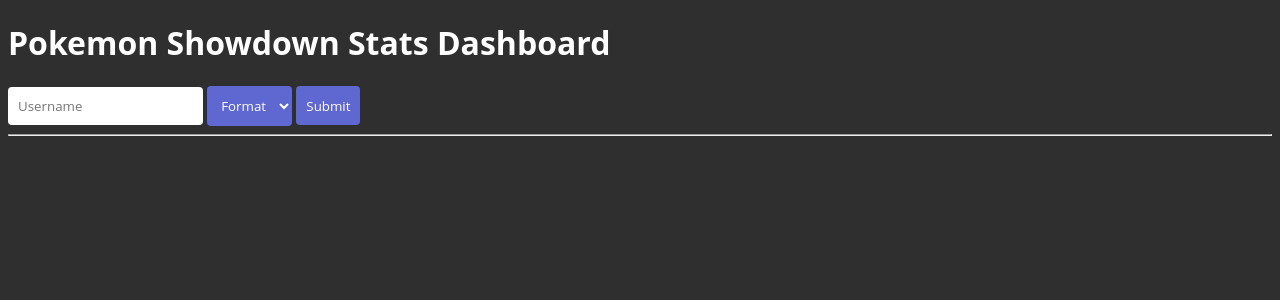
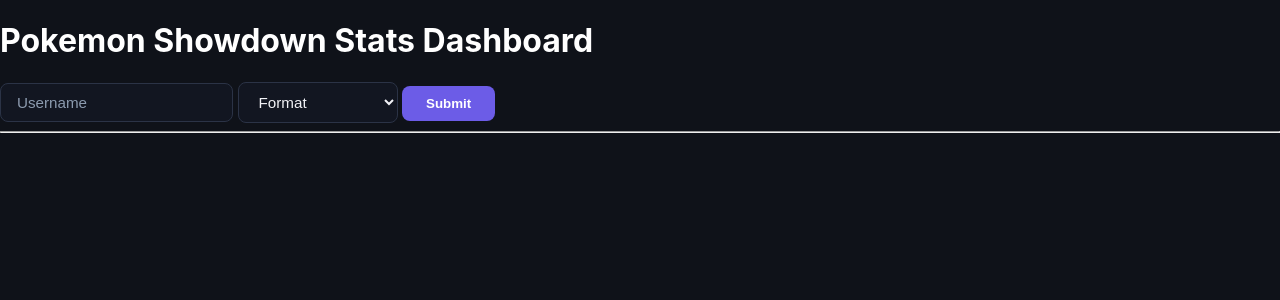
Before and after one commit to addumm/Pok-mon-Showdown-Elo-Data-Visualizer, a Flask app: template templates/index.html in a window 1280 px wide. Shown: the top 300 px of the page. Run offline with Flask 3, Linux system fonts and the light colour scheme; the template is opened without the code that fills it, so the values that code supplies are empty; style sheets or scripts are compiled from the project's sources.

Commit message:
UI changes, NULL format handling, bug fixes

```diff
--- a/app.py
+++ b/app.py
@@ -52,6 +52,7 @@ def set_dash_layout(current_username, selected_format):
     #query into df for plotly
     plots_df = pd.read_sql(stmt, db.engine)
 
+
     #### HANDLE BRAND NEW ACCOUNTS/'NONE' FORMAT ####
     if plots_df.empty or plots_df["format"].empty:
         fig = px.line(title="No data for this user/format",
@@ -70,8 +71,9 @@ def set_dash_layout(current_username, selected_format):
         peak_gxe = 0
         current_elo = 1000
         current_gxe = 0
-        recent = "Record: 0W 0L"
-        total_games = f"Total Games: 0"
+        total_games = 0
+        wins = 0
+        losses = 0
 
     elif len(plots_df) == 1:
         plots_df["elo"] = round(plots_df["elo"])
@@ -82,11 +84,27 @@ def set_dash_layout(current_username, selected_format):
             plots_df,
             x="timestamp",
             y="elo",
-            title=f"Elo Over Time for {selected_format}",
+            title=f"Elo Progression for {selected_format}",
             template = "plotly_dark"
-            )
-        fig.update_xaxes(showticklabels = False)
+        )
+        fig.update_layout(
+            title={
+                'text': f"Elo Progression for {selected_format}",
+                'y': 0.95,
+                'x': 0.5,
+                'xanchor': 'center',
+                'yanchor': 'top'
+            },
+            paper_bgcolor="rgba(0,0,0,0)",
+            plot_bgcolor="rgba(0,0,0,0)",
+            font=dict(color="#8c9baf", family="Inter, sans-serif"),
+            xaxis=dict(showticklabels = False, showgrid=False, zeroline=False),
+            yaxis=dict(gridcolor="#2b3346", zeroline=False, dtick=50, tick0=50),
+            margin=dict(l=50, r=30, t=60, b=40),
+            autosize=True
+        )
 
+        fig.update_traces(line_color="#6c5ce7", line_width=3)
         ######## WL pie chart ########
         latest = plots_df.tail(1)
         wins = int(latest["wins"])
@@ -126,8 +144,9 @@ def set_dash_layout(current_username, selected_format):
         peak_gxe = plots_df["gxe"].max()
         current_elo = int(latest["elo"])
         current_gxe = float(latest["gxe"])
-        recent = f"Current Record: {wins} - {losses}"
-        total_games = f"Total Games: {int(latest['wins'] + latest['losses'])}"
+        total_games = int(latest['wins'] + latest['losses'])
+
+
 
     else:
         plots_df["elo"] = round(plots_df["elo"])
@@ -138,17 +157,28 @@ def set_dash_layout(current_username, selected_format):
             plots_df,
             x="timestamp",
             y="elo",
-            title=f"Elo Over Time for {selected_format}",
+            title=f"Elo Progression for {selected_format}",
             template = "plotly_dark"
         )
+
         fig.update_layout(
-            yaxis=dict(
-            dtick=100,
-            tick0= 1000),
-            xaxis_title="Timestamp",
-            yaxis_title = "Elo"
+            title={
+                'text': f"Elo Progression for {selected_format}",
+                'y': 0.95,
+                'x': 0.5,
+                'xanchor': 'center',
+                'yanchor': 'top'
+            },
+            paper_bgcolor="rgba(0,0,0,0)",
+            plot_bgcolor="rgba(0,0,0,0)",
+            font=dict(color="#8c9baf", family="Inter, sans-serif"),
+            xaxis=dict(showticklabels = False, showgrid=False, zeroline=False),
+            yaxis=dict(gridcolor="#2b3346", zeroline=False, dtick=50, tick0=50),
+            margin=dict(l=50, r=30, t=60, b=40),
+            autosize=True
         )
-        fig.update_xaxes(showticklabels = False)
+
+        fig.update_traces(line_color="#6c5ce7", line_width=3)
 
         ############ W/L PIE CHART #############
         latest = plots_df.tail(1)
@@ -169,19 +199,22 @@ def set_dash_layout(current_username, selected_format):
         template = "plotly_dark",
         height=200
         )
+
         pie_fig.update_traces(
         textposition="inside",
-        textinfo="label+percent",
-        marker=dict(line=dict(color="#111111", width=1)),
+        textinfo="percent",
+        marker=dict(line=dict(color="#1c212e", width=2)),
         pull=[0, 0],
         hoverinfo="label+value",
-        textfont = {"color": "white"}
+        textfont={"color": "white", "size": 13}
         )
         pie_fig.update_layout(
-        margin=dict(l=0, r=0, t=0, b=0),
-        paper_bgcolor="rgba(0,0,0,0)",
-        plot_bgcolor="rgba(0,0,0,0)",
-        hoverlabel = dict(font_color = "white")
+            margin=dict(l=20, r=20, t=20, b=20),
+            paper_bgcolor="rgba(0,0,0,0)",
+            plot_bgcolor="rgba(0,0,0,0)",
+            hoverlabel=dict(font_color="white"),
+            showlegend=True,
+            autosize=True
         )
 
         #### misc stats ####
@@ -189,7 +222,7 @@ def set_dash_layout(current_username, selected_format):
         peak_gxe = plots_df["gxe"].max()
         current_elo = int(latest["elo"])
         current_gxe = float(latest["gxe"])
-        total_games = f"Total Games: {int(latest['wins'] + latest['losses'])}"
+        total_games = int(latest['wins'] + latest['losses'])
 
         ### calculate last 10 games record ###
         recent_matches = (db.session.query(MatchHistory.indicator).filter_by(
@@ -198,15 +231,72 @@ def set_dash_layout(current_username, selected_format):
         wins = sum(1 for i in recent_matches if i.indicator == "W")
         losses = sum(1 for i in recent_matches if i.indicator == "L")
 
-        recent = f"Recent Games: {wins}W {losses}L"
+    card_stats = dbc.Card(
+        [
+            dbc.CardHeader("Player Statistics"),
+            dbc.CardBody(
+                [
 
-    #### Cards for layout ####
+                    dbc.Row(
+                        [
+                            dbc.Col([
+                                html.Div("Current Elo ", className="stat-label"),
+                                html.Div(f"{current_elo}", className="stat-value primary-stat")
+                            ], width=6),
+                            dbc.Col([
+                                html.Div("Peak Elo ", className="stat-label"),
+                                html.Div(f"{peak_elo}", className="stat-value")
+                            ], width=6),
+                        ],
+                        className="mb-3"
+                    ),
+
+                    dbc.Row(
+                        [
+                            dbc.Col([
+                                html.Div("Current GXE ", className="stat-label"),
+                                html.Div(f"{current_gxe}%", className="stat-value primary-stat")
+                            ], width=6),
+                            dbc.Col([
+                                html.Div("Peak GXE ", className="stat-label"),
+                                html.Div(f"{peak_gxe}%", className="stat-value")
+                            ], width=6),
+                        ],
+                        className="mb-3"
+                    ),
+                    html.Hr(className="stat-divider"),
+
+                    dbc.Row(
+                        [
+                            dbc.Col([
+                                html.Div("Recent Games ", className="stat-label"),
+                                html.Div([
+                                    html.Span(f"{wins}W ", className="badge-win"),
+                                    html.Span(f"{losses}L", className="badge-loss"),
+                                ])
+                            ], width=6),
+                            dbc.Col([
+                                html.Div("Total Games ", className="stat-label"),
+                                html.Div(f"{total_games}", className="stat-value")
+                            ], width=6),
+                        ]
+                    )
+                ]
+            )
+        ],
+        className="h-100"
+    )
+
     card_elo = dbc.Card(
         [
-            dbc.CardHeader(f"{current_username} {selected_format} Profile"),
+            dbc.CardHeader(f"{current_username} — {selected_format} Performance"),
             dbc.CardBody(
                 [
-                    dcc.Graph(id = "elo-graph", figure = fig)
+                    dcc.Graph(
+                        id="elo-graph",
+                        figure=fig,
+                        config={'displayModeBar': False}
+                    )
                 ]
             )
         ]
@@ -214,26 +304,14 @@ def set_dash_layout(current_username, selected_format):
 
     card_wl = dbc.Card(
         [
-            dbc.CardHeader("Win-Loss", style={'textAlign': 'center'}),
+            dbc.CardHeader("Win / Loss Ratio"),
             dbc.CardBody(
                 [
-                    dcc.Graph(id = "wl-graph", figure = pie_fig)
-                ]
-
-            )
-        ]
-    )
-
-    card_stats = dbc.Card(
-        [
-            dbc.ListGroup(
-                [
-                    dbc.ListGroupItem(f"{recent}", style={'textAlign': 'center'}),
-                    dbc.ListGroupItem(total_games, style={'textAlign': 'center'}),
-                    dbc.ListGroupItem(f"Highest ELO: {peak_elo}", style={'textAlign': 'center'}),
-                    dbc.ListGroupItem(f"Highest GXE: {peak_gxe}", style={'textAlign': 'center'}),
-                    dbc.ListGroupItem(f"Current ELO: {current_elo}", style={'textAlign': 'center'}),
-                    dbc.ListGroupItem(f"Current GXE: {current_gxe}", style = {'textAlign': 'center'})
+                    dcc.Graph(
+                        id="wl-graph",
+                        figure=pie_fig,
+                        config={'displayModeBar': False}
+                    )
                 ]
             )
         ]
@@ -241,10 +319,13 @@ def set_dash_layout(current_username, selected_format):
 
     teams_stats = dbc.Card(
         [
-            dbc.CardHeader("Recent Teams", style={'textAlign': 'center'}),
+            dbc.CardHeader("Match History & Teams"),
             dbc.CardBody(
                 [
-                    html.P("Coming soon!")
+                    html.Div(
+                        "Match history details coming soon...",
+                        style={"color": "#8c9baf", "textAlign": "center", "padding": "40px 0"}
+                    )
                 ]
             )
         ]
@@ -253,18 +334,20 @@ def set_dash_layout(current_username, selected_format):
     ##### DISPLAY #####
     dash_app.layout = dbc.Container(
         [
-            dbc.Row([dbc.Col(card_elo, width = 12, className='mb-2')]),
+            dbc.Row([dbc.Col(card_elo, width=12, className='mb-3')]),
 
             dbc.Row(
                 [
-                dbc.Col(card_wl, width = {'size': 4}, className='mb-2'),
-                dbc.Col(card_stats, width = {'size': 4}, className='mb-2'),
-                dbc.Col(teams_stats, width = {'size': 4}, className = 'mb-2')
-                ]
-                )
-        ]
+                    dbc.Col(card_stats, xs=12, md=4, className='mb-3'),
+                    dbc.Col(card_wl, xs=12, md=4, className='mb-3'),
+                    dbc.Col(teams_stats, xs=12, md=4, className='mb-3')
+                ],
+                className="g-3"
+            )
+        ],
+        fluid=True,
+        style={"padding": "20px 30px"}
     )
-
 
 # Page
 @app.route("/", methods = ["GET", "POST"])
@@ -332,7 +415,7 @@ def index():
                                                             )
         formats = [f[0] for f in formats]
 
-        # choose first format if nothing is selected
+        # pick first format if nothing is selected
         if not selected_format and formats:
             selected_format = formats[0]
 
--- a/static/styles.scss
+++ b/static/styles.scss
@@ -1,3 +1,5 @@
+
+/*
 body{
     background-color: #2F2F2F;
     font-family: "Open Sans", verdana, arial, sans-serif;
@@ -30,3 +32,223 @@ body{
     border-radius: 4px;
     font-family: "Open Sans", verdana, arial, sans-serif;
 }
+*/
+
+/* Modern Dark Palette inspired by OP.GG */
+:root {
+    --bg-dark: #0f1219;
+    --bg-card: #1c212e;
+    --bg-card-hover: #252c3d;
+    --bg-input: #121621;
+    --border-color: #2b3346;
+
+    --accent-purple: #6c5ce7;
+    --accent-purple-hover: #5b4bc4;
+
+    --win-color: #2ed573;
+    --loss-color: #ff4757;
+
+    --text-main: #f1f2f6;
+    --text-muted: #8c9baf;
+    --font-family: 'Inter', -apple-system, BlinkMacSystemFont, "Segoe UI", Roboto, sans-serif;
+  }
+
+  body {
+    background-color: var(--bg-dark);
+    color: var(--text-main);
+    font-family: var(--font-family);
+    margin: 0;
+    padding: 0;
+    -webkit-font-smoothing: antialiased;
+  }
+
+  /* Glassy Header / Search Container */
+  .search-container {
+    background: var(--bg-card);
+    border-bottom: 1px solid var(--border-color);
+    padding: 24px 0;
+    box-shadow: 0 4px 20px rgba(0, 0, 0, 0.3);
+  }
+
+  .search-box {
+    display: flex;
+    gap: 12px;
+    align-items: center;
+    justify-content: center;
+    max-width: 700px;
+    margin: 0 auto;
+  }
+
+  /* OP.GG Styled Inputs */
+  #username, #format {
+    background-color: var(--bg-input);
+    color: var(--text-main);
+    border: 1px solid var(--border-color);
+    border-radius: 8px;
+    padding: 10px 16px;
+    font-size: 0.95rem;
+    outline: none;
+    transition: all 0.2s ease;
+
+    &:focus {
+      border-color: var(--accent-purple);
+      box-shadow: 0 0 0 3px rgba(108, 92, 231, 0.25);
+    }
+  }
+
+  #username {
+    flex-grow: 1;
+    &::placeholder {
+      color: var(--text-muted);
+    }
+  }
+
+  #format {
+    min-width: 160px;
+    cursor: pointer;
+  }
+
+  #btn_add {
+    background-color: var(--accent-purple);
+    color: #fff;
+    border: none;
+    border-radius: 8px;
+    padding: 10px 24px;
+    font-weight: 600;
+    cursor: pointer;
+    transition: all 0.2s ease;
+
+    &:hover {
+      background-color: var(--accent-purple-hover);
+      transform: translateY(-1px);
+      box-shadow: 0 4px 12px rgba(108, 92, 231, 0.35);
+    }
+
+    &:active {
+      transform: translateY(0);
+    }
+  }
+
+  /* Dash Bootstrap Card Overrides */
+  .card {
+    background-color: var(--bg-card) !important;
+    border: 1px solid var(--border-color) !important;
+    border-radius: 12px !important;
+    box-shadow: 0 8px 24px rgba(0, 0, 0, 0.2);
+    overflow: hidden;
+  }
+
+  .card-header {
+    background-color: rgba(255, 255, 255, 0.02) !important;
+    border-bottom: 1px solid var(--border-color) !important;
+    color: var(--text-main) !important;
+    font-weight: 700 !important;
+    letter-spacing: 0.5px;
+    text-transform: uppercase;
+    font-size: 0.85rem;
+    padding: 14px 20px !important;
+  }
+
+  /* Stat Grid Cards (OP.GG Style) */
+  .list-group-item {
+    background-color: transparent !important;
+    border-color: var(--border-color) !important;
+    color: var(--text-muted) !important;
+    display: flex;
+    justify-content: space-between;
+    align-items: center;
+    padding: 12px 20px !important;
+    font-size: 0.9rem;
+
+    span.stat-value {
+      color: var(--text-main);
+      font-weight: 600;
+    }
+  }
+
+  .stat-highlight {
+    color: var(--accent-purple) !important;
+    font-weight: 700 !important;
+  }
+
+  /* Custom Win/Loss Badge Colors */
+  .badge-win {
+    color: var(--win-color);
+    font-weight: 700;
+  }
+
+  .badge-loss {
+    color: var(--loss-color);
+    font-weight: 700;
+  }
+
+  /* Ensure Dash Graphs auto-scale dynamically */
+.js-plotly-plot, .plot-container {
+    width: 100% !important;
+    height: 100% !important;
+  }
+
+  /* Fix Card Layout & Flexboxing */
+  .card {
+    display: flex;
+    flex-direction: column;
+    height: 100%; /* Makes all cards in a row equal height */
+    min-height: 280px;
+  }
+
+  .card-body {
+    flex: 1 1 auto;
+    display: flex;
+    flex-direction: column;
+    justify-content: center;
+    padding: 1rem !important;
+  }
+
+  /* Properly Space Left Label and Right Value */
+  .list-group-item {
+    display: flex !important;
+    justify-content: space-between !important;
+    align-items: center !important;
+    padding: 12px 16px !important;
+    background-color: transparent !important;
+    border-color: #2b3346 !important;
+    font-size: 0.9rem;
+
+    .stat-label {
+        font-size: 0.75rem;
+        font-weight: 600;
+        text-transform: uppercase;
+        letter-spacing: 0.5px;
+        color: #8c9baf;
+        margin-bottom: 2px;
+      }
+
+      /* Stat Value (Bold White) */
+      .stat-value {
+        font-size: 1.2rem;
+        font-weight: 700;
+        color: #ffffff;
+
+        &.primary-stat {
+          font-size: 1.4rem;
+          color: #6c5ce7; /* Highlight current ratings */
+        }
+      }
+
+      .stat-divider {
+        border-color: #2b3346;
+        margin: 12px 0;
+        opacity: 0.5;
+      }
+
+      /* Win/Loss Badges */
+      .badge-win {
+        color: #2ed573;
+        font-weight: 700;
+      }
+
+      .badge-loss {
+        color: #ff4757;
+        font-weight: 700;
+      }
+  }
```
Also changed, not shown: track_user.py (+30 -0 lines), Screenshot 2026-03-02 at 8.13.53 AM.png (added), 1 other file.
